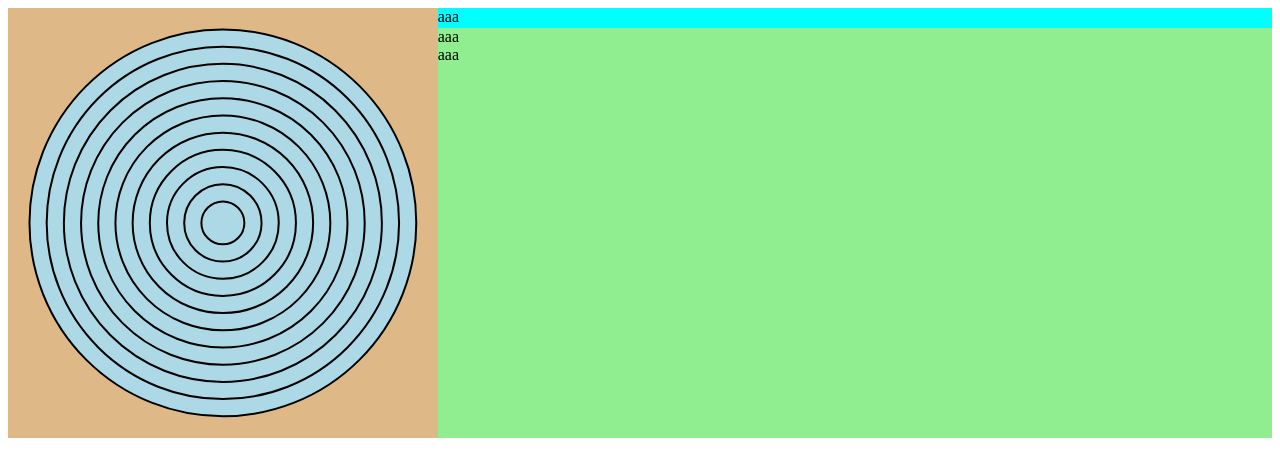
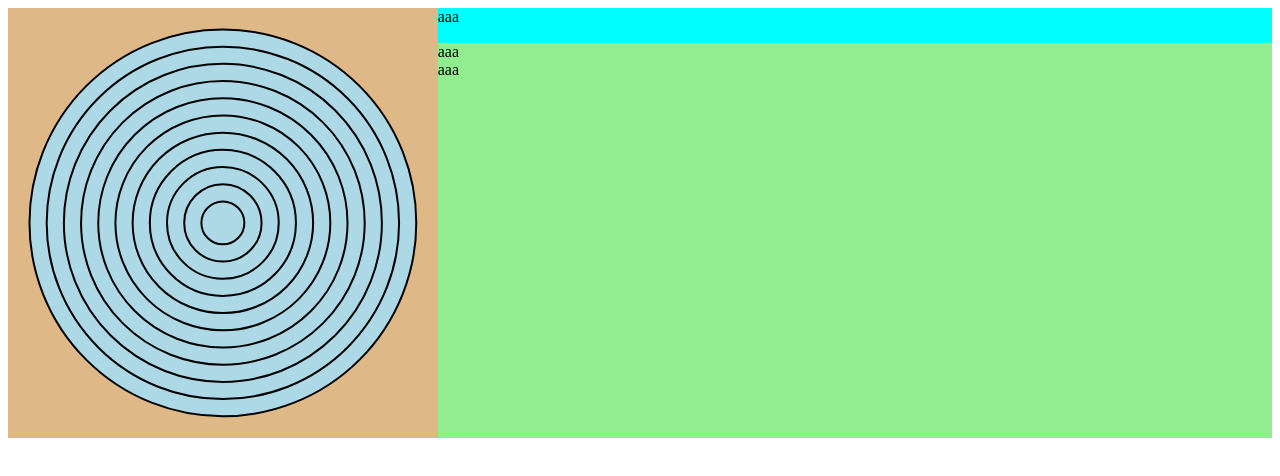
Before and after one commit to konbraphat51/Marksman, a Vue app: page / in a window 1280 px wide. Shown: the top 476 px of the page. Built offline with nearby package versions, Linux system fonts and the light colour scheme.

Commit message:
adjust css

```diff
--- a/src/App.vue
+++ b/src/App.vue
@@ -77,7 +77,7 @@ export default {
 }
 
 .top {
-	height: 20px;
+	height: 35px;
 }
 
 .bottom {
```
